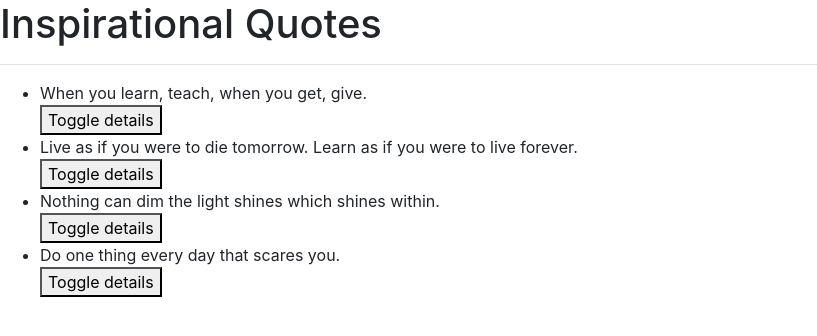
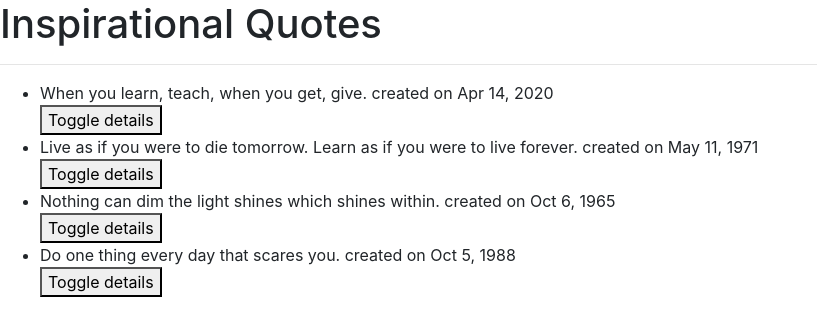
Before and after one commit to iamzilfa/Quotes, an Angular app: page / in a window 1280 px wide. Shown: the top 336 px of the page, without its empty margins (0-817 px from the left). Built offline with nearby package versions, Linux system fonts and the light colour scheme.

Commit message:
adding pipe on date

```diff
--- a/src/app/quote/quote.component.html
+++ b/src/app/quote/quote.component.html
@@ -1,10 +1,12 @@
- <h1>Inspirational Quotes</h1>
+<div class="angular">
+<h1>Inspirational Quotes</h1>
     <hr>
     <ul>
       <div *ngFor='let quote of quotes; let i = index'>
-       <li>{{quote.quote}}</li>
+       <li>{{quote.quote}} created on {{quote.completeDate | date}}</li>
        <button (click)='toggleDetails(i)'>Toggle details</button>
         <app-quote-detailed *ngIf='quote.showDescription' [quote]='quote' (isComplete) = 'deleteQuote($event,i)'></app-quote-detailed>
     </div>
     </ul>
     <p *ngIf='quotes.length > 4'>too many quotes</p>
+</div>
```
